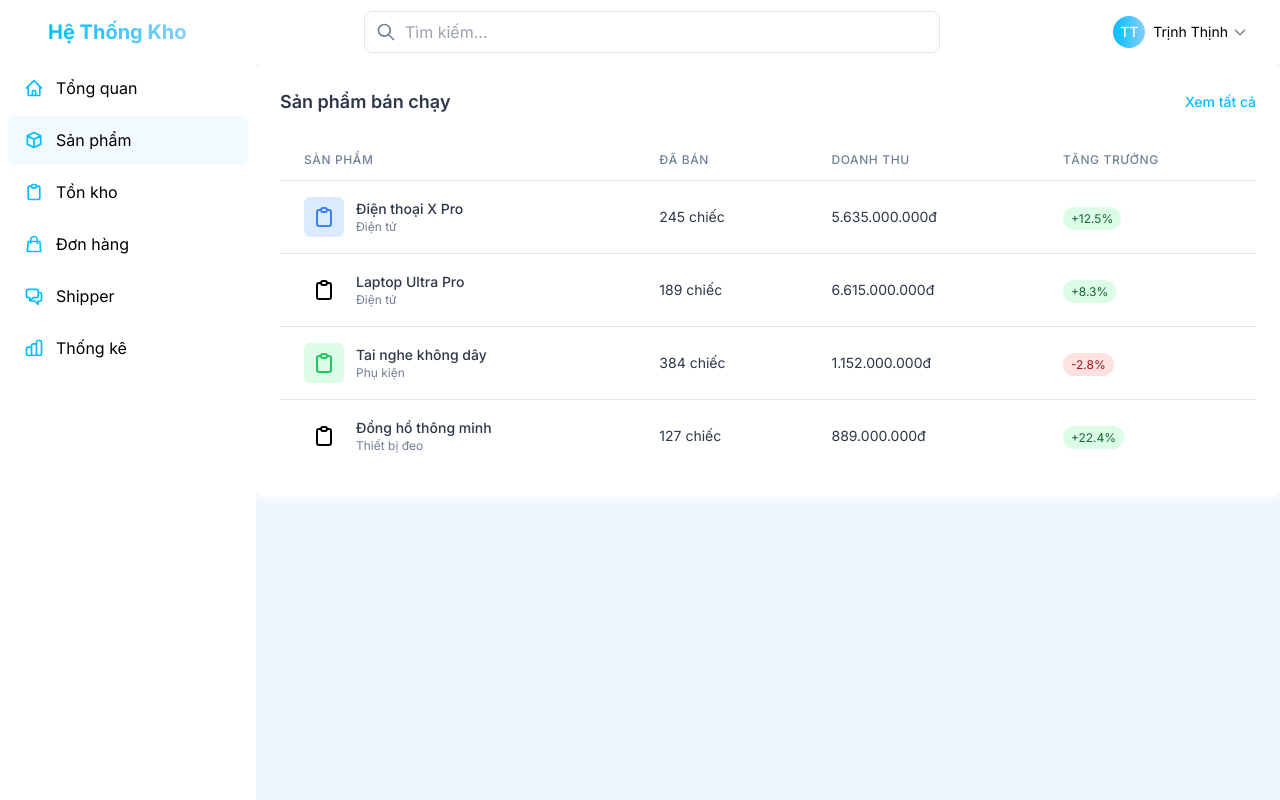
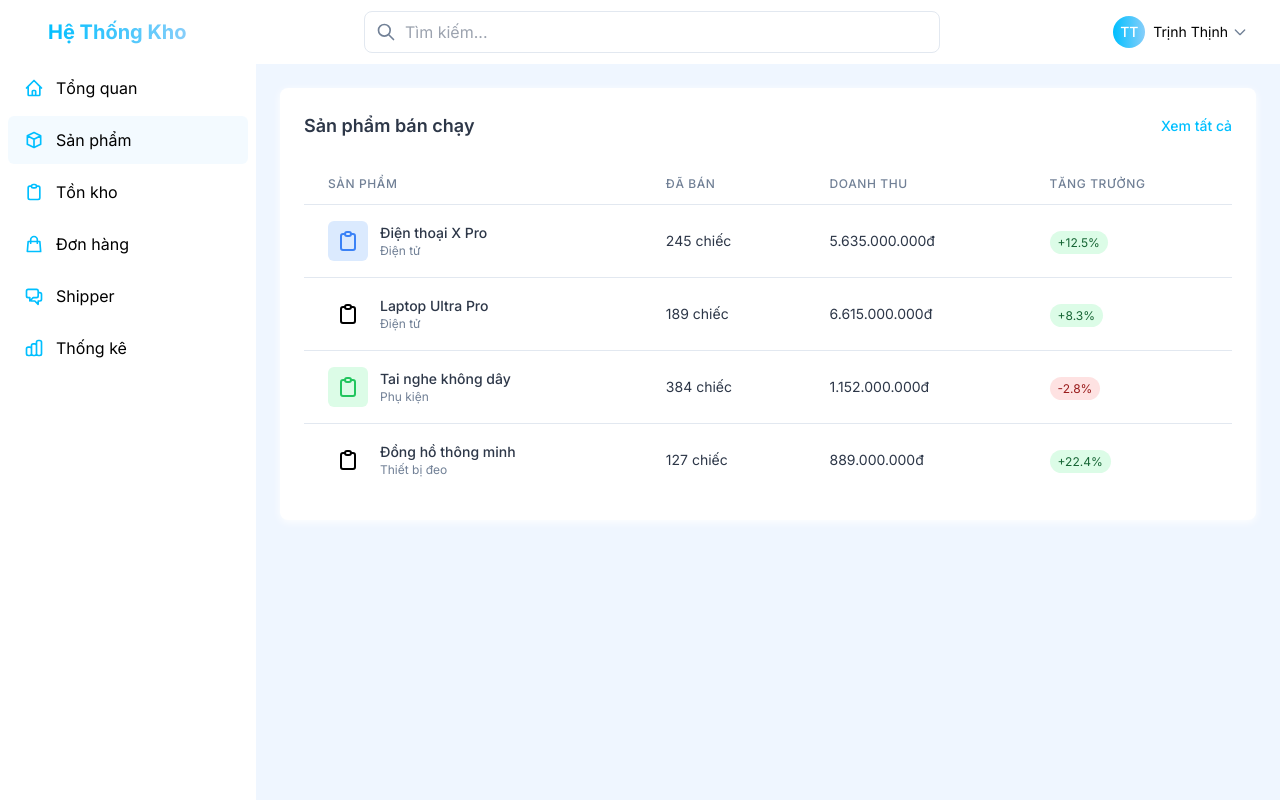
Before and after one commit to Nguyen-Trung-Tien/XD_HTTQL, a React (Vite) app in the folder frontend/: page /products in a window 1280 px wide. Built offline with nearby package versions, Linux system fonts and the light colour scheme.

Commit message:
add background for product

```diff
--- a/frontend/src/components/TopProducts.jsx
+++ b/frontend/src/components/TopProducts.jsx
@@ -46,6 +46,7 @@
       };
 
       return (
+        <div className="p-6 bg-blue-50 min-h-screen">
         <div className="bg-card shadow-card rounded-lg p-6">
           <div className="flex justify-between items-center mb-6">
             <h3 className="text-lg font-semibold text-textPrimary">Sản phẩm bán chạy</h3>
@@ -93,6 +94,7 @@
             </table>
           </div>
         </div>
+        </div>
       );
     }
 
```
